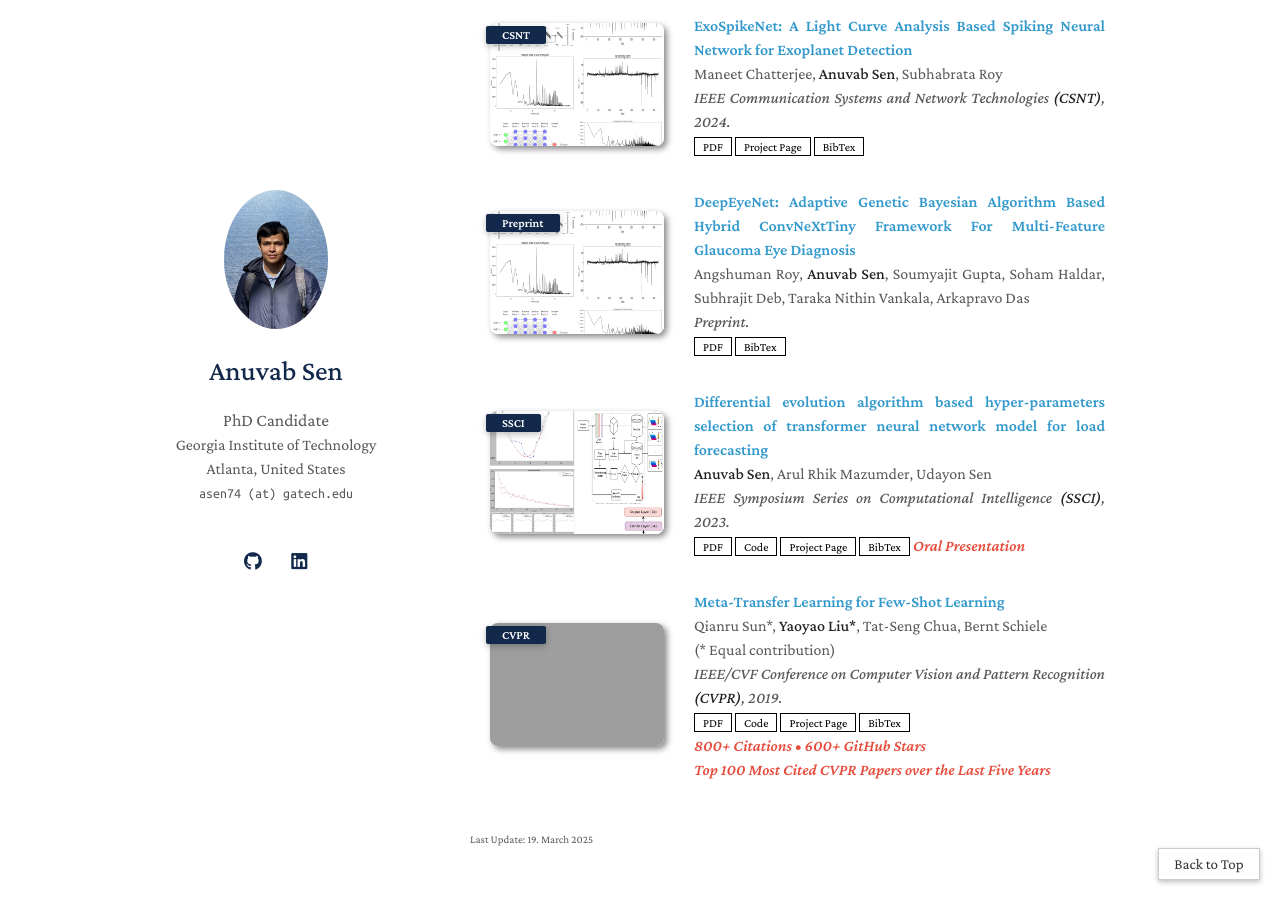
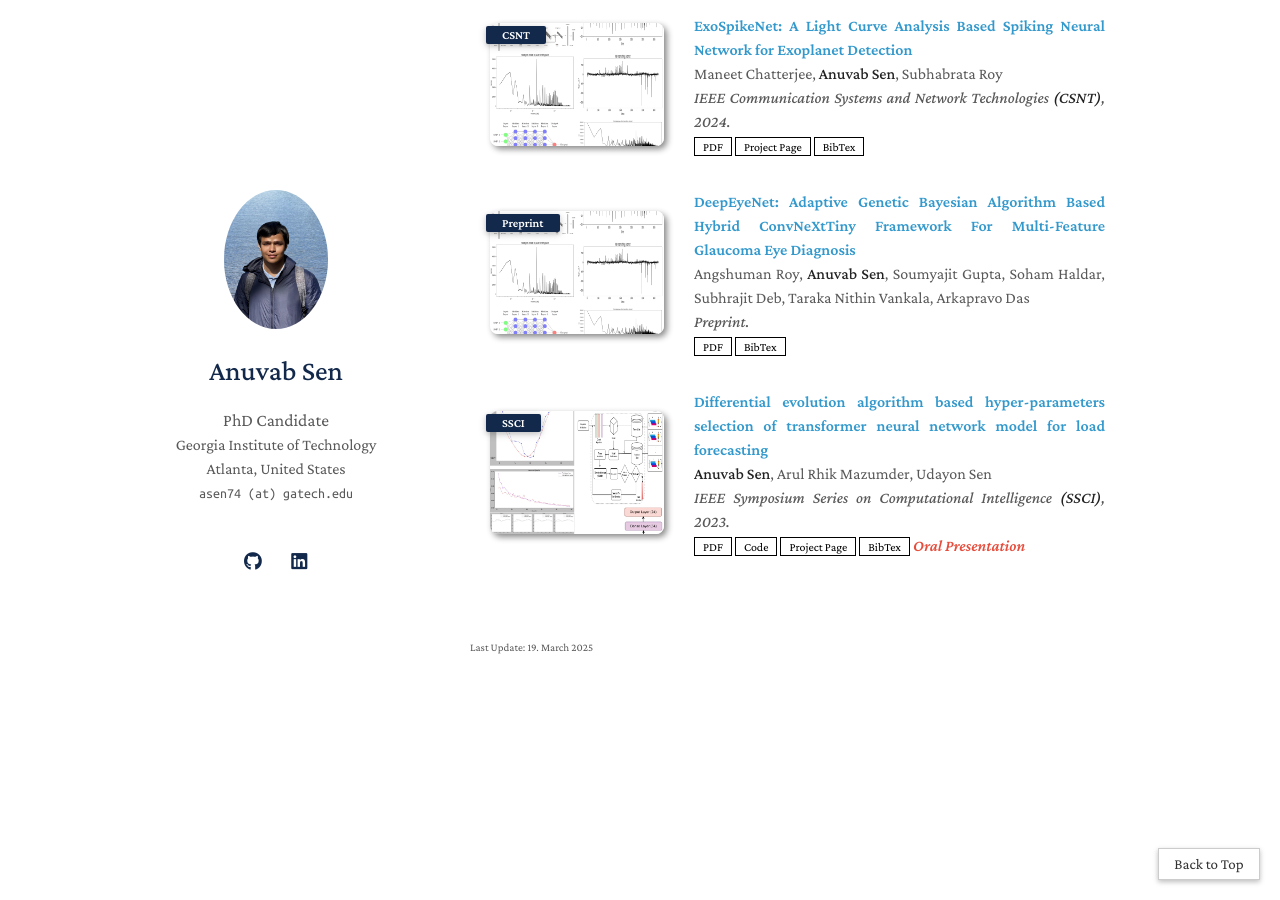
Before and after one commit to AnuvabSen1/anuvab_._sen, a Jekyll site: the page built from publications.md, in a window 1280 px wide and 900 px high, scrolled down 2592 px. Built offline with Jekyll 4.4.1, drawn with Linux system fonts in a browser that asks for light colours; comment, search, counter and statistics services are not loaded; a style sheet for code colours, icons or effects is not loaded; grey boxes are pictures that could not be loaded.

Commit message:
Update publications.md

```diff
--- a/_includes/publications.md
+++ b/_includes/publications.md
@@ -68,72 +68,5 @@
 
 {% endfor %}
 
-  <li>
-      <div class="pub-row">
-        <div class="col-sm-3 abbr" style="position: relative;padding-right: 15px;padding-left: 15px;">
-          <img src="https://img.yliu.me/teaser/MTL_CVPR.png" class="teaser img-fluid z-depth-1">
-          <abbr class="badge">CVPR</abbr>
-        </div>
-        <!-- Added justify-text class here -->
-        <div class="col-sm-9 justify-text" style="position: relative;padding-right: 15px;padding-left: 20px;">
-          <div class="title">
-            <a href="https://openaccess.thecvf.com/content_CVPR_2019/html/Sun_Meta-Transfer_Learning_for_Few-Shot_Learning_CVPR_2019_paper.html">
-              Meta-Transfer Learning for Few-Shot Learning
-            </a>
-          </div>
-          <div class="author">
-            Qianru Sun*, <strong>Yaoyao Liu*</strong>, Tat-Seng Chua, Bernt Schiele <br> (* Equal contribution)
-          </div>
-          <div class="periodical">
-            <em>IEEE/CVF Conference on Computer Vision and Pattern Recognition <strong>(CVPR)</strong>, 2019.</em>
-          </div>
-          <div class="links">
-            <a href="https://openaccess.thecvf.com/content_CVPR_2019/papers/Sun_Meta-Transfer_Learning_for_Few-Shot_Learning_CVPR_2019_paper.pdf" class="btn btn-sm z-depth-0" role="button" target="_blank" style="font-size:12px;">PDF</a>
-            <a href="https://github.com/yaoyao-liu/meta-transfer-learning" class="btn btn-sm z-depth-0" role="button" target="_blank" style="font-size:12px;">Code</a>
-            <a href="https://lyy.mpi-inf.mpg.de/mtl/" class="btn btn-sm z-depth-0" role="button" target="_blank" style="font-size:12px;">Project Page</a>
-            <a href="https://dblp.uni-trier.de/rec/conf/cvpr/SunLCS19.html?view=bibtex" class="btn btn-sm z-depth-0" role="button" target="_blank" style="font-size:12px;">BibTex</a>
-            <br>
-            <strong>
-              <a style="color:#e74d3c; font-weight:600" href="https://scholar.google.com/citations?view_op=view_citation&hl=en&user=Qi2PSmEAAAAJ&authuser=1&citation_for_view=Qi2PSmEAAAAJ:Tyk-4Ss8FVUC">
-                <i id="total_citation_mtl">800+</i>
-                <i style="color:#e74d3c; font-weight:600"> Citations • </i>
-              </a>
-              <a href="https://github.com/yaoyao-liu/meta-transfer-learning" target="_blank" rel="noopener">
-                <i style="color:#e74d3c; font-weight:600" id="githubstars_mtl">600+</i>
-                <i style="color:#e74d3c; font-weight:600"> GitHub Stars</i>
-              </a>
-            </strong>
-            <br>
-            <strong>
-              <a style="color:#e74d3c; font-weight:600" href="https://scholar.google.com/citations?hl=en&view_op=list_hcore&venue=FXe-a9w0eycJ.2024&vq=en&cstart=60">
-                <i>Top 100 Most Cited CVPR Papers over the Last Five Years</i>
-              </a>
-            </strong>
-            <script>
-              githubStars("yaoyao-liu/meta-transfer-learning", function(stars) {
-                var startext = document.getElementById("githubstars_mtl");
-                startext.innerHTML = stars;
-              });
-            </script>
-            <script>
-              $(document).ready(function () {
-                var gsDataBaseUrl = 'https://raw.githubusercontent.com/yaoyao-liu/yaoyao-liu.github.io/';
-                $.getJSON(gsDataBaseUrl + "google-scholar-stats/gs_data.json", function (data) {
-                  var totalCitation = data['publications']['Qi2PSmEAAAAJ:Tyk-4Ss8FVUC']['num_citations'];
-                  document.getElementById('total_citation_mtl').innerHTML = totalCitation;
-                  var citationEles = document.getElementsByClassName('show_paper_citations');
-                  Array.prototype.forEach.call(citationEles, element => {
-                    var paperId = element.getAttribute('data');
-                    var numCitations = data['publications'][paperId]['num_citations'];
-                    element.innerHTML = '| Citations: ' + numCitations;
-                  });
-                });
-              });
-            </script>
-          </div>
-        </div>
-      </div>
-    </li>
-
   </ol>
 </div>
```
